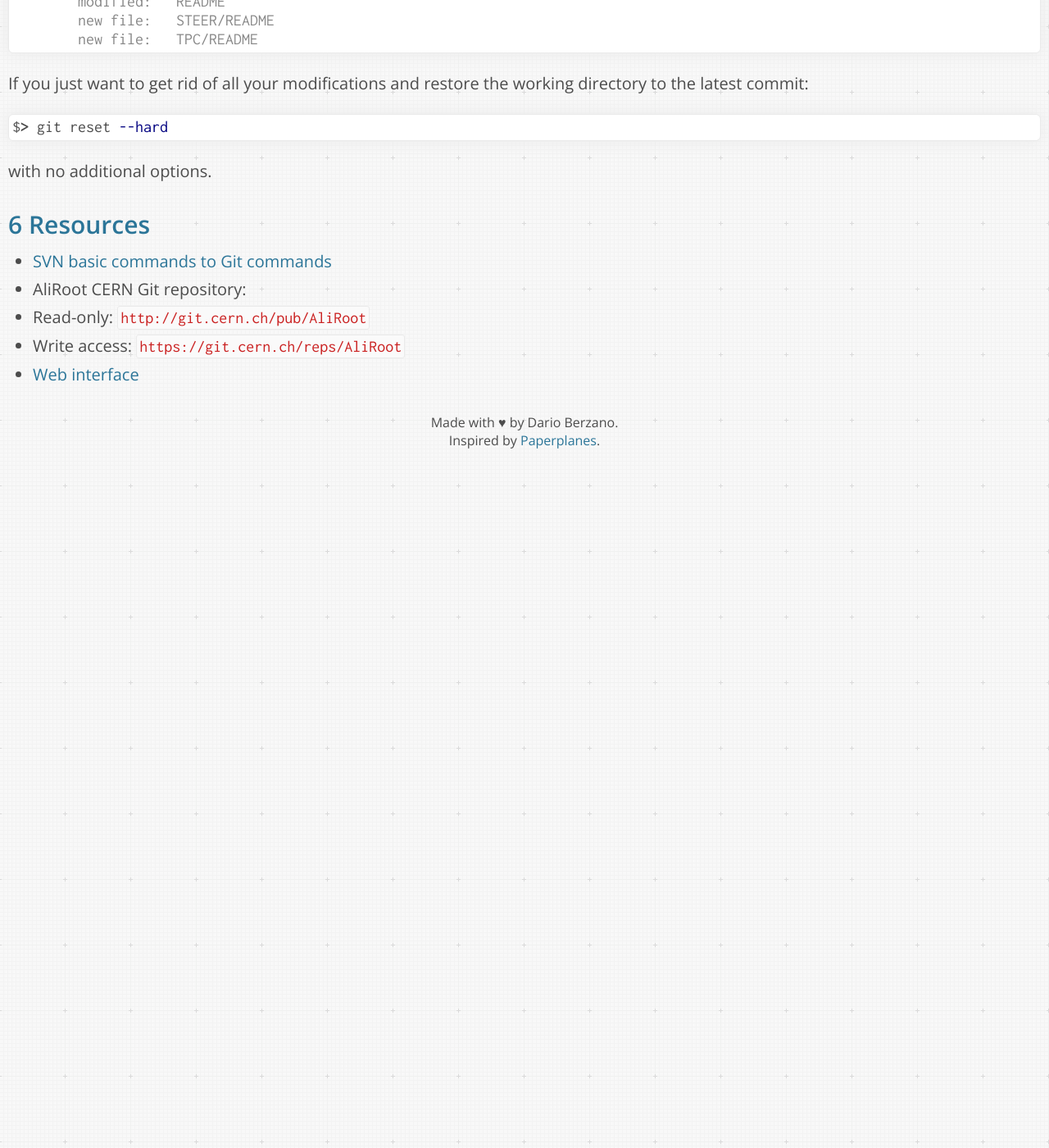
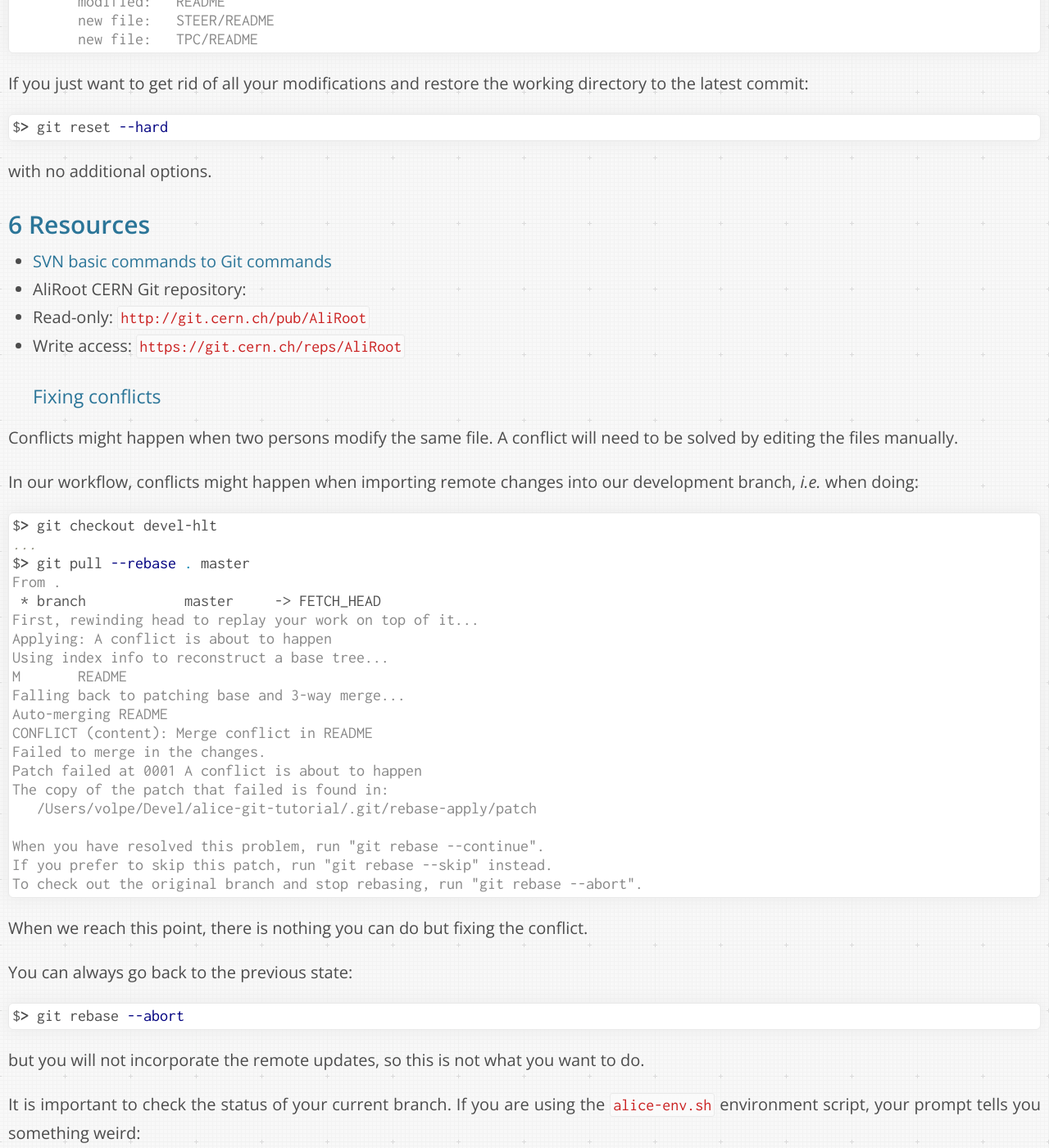
Before and after one commit to dberzano/dberzano.github.io, a Jekyll site: the page built from alice/git/index.md, in a window 1280 px wide and 1400 px high, scrolled down 32288 px. Shown: the whole window at 82% size. Built offline with Jekyll 4.4.1, drawn with Linux system fonts in a browser that asks for light colours; Markdown is read by kramdown in place of the engine named in the settings; before the commit the page ends 32861 px from its top, so only the background shows below that; some of the changed text lies outside the part shown.

Commit message:
GitTut: resolving conflicts

````diff
--- a/alice/git/index.md
+++ b/alice/git/index.md
@@ -497,7 +497,7 @@
 If you have sourced the script, whenever you are in a Git clone the prompt will
 constantly tell you what is your current branch:
 
-```console
+```
 git: you are currently on branch master
 [AliEnv] yabba@host [alice-git-tutorial] $>
 ```
@@ -1390,4 +1390,149 @@
 * AliRoot CERN Git repository:
  * Read-only: `http://git.cern.ch/pub/AliRoot`
  * Write access: `https://git.cern.ch/reps/AliRoot`
+### Fixing conflicts
+
+**Conflicts** might happen when two persons modify the same file. A conflict
+will need to be solved by editing the files manually.
+
+In our workflow, conflicts might happen when importing remote changes into our
+development branch, *i.e.* when doing:
+
+```console
+$> git checkout devel-hlt
+...
+$> git pull --rebase . master
+From .
+ * branch            master     -> FETCH_HEAD
+First, rewinding head to replay your work on top of it...
+Applying: A conflict is about to happen
+Using index info to reconstruct a base tree...
+M	README
+Falling back to patching base and 3-way merge...
+Auto-merging README
+CONFLICT (content): Merge conflict in README
+Failed to merge in the changes.
+Patch failed at 0001 A conflict is about to happen
+The copy of the patch that failed is found in:
+   /Users/volpe/Devel/alice-git-tutorial/.git/rebase-apply/patch
+
+When you have resolved this problem, run "git rebase --continue".
+If you prefer to skip this patch, run "git rebase --skip" instead.
+To check out the original branch and stop rebasing, run "git rebase --abort".
+```
+
+When we reach this point, there is nothing you can do but fixing the conflict.
+
+You can always go back to the previous state:
+
+```console
+$> git rebase --abort
+```
+
+but you will not incorporate the remote updates, so this is not what you want to
+do.
+
+It is important to check the status of your current branch. If you are using
+the `alice-env.sh` environment script, your prompt tells you something weird:
+
+```
+git: you are not currently on any branch
+[AliEnv] yabba@host [alice-git-tutorial] $>
+```
+
+Check the status with the usual command:
+
+```console
+$> git status
+rebase in progress; onto 14dc7ec
+You are currently rebasing branch 'devel-hlt' on '14dc7ec'.
+  (fix conflicts and then run "git rebase --continue")
+  (use "git rebase --skip" to skip this patch)
+  (use "git rebase --abort" to check out the original branch)
+
+Unmerged paths:
+  (use "git reset HEAD <file>..." to unstage)
+  (use "git add <file>..." to mark resolution)
+
+	both modified:      README
+
+no changes added to commit (use "git add" and/or "git commit -a")
+```
+
+There is a new section called "unmerged paths", where a file is labelled as
+**both modified**: this means that you modified it, but somebody else did it as
+well.
+
+Open the file with an editor to see what is going on.
+
+```
+<<<<<<< HEAD
+This is the main README file.
+=======
+See if we can push the "forbidden" file
+Creating a conflict with a second line
+>>>>>>> A conflict is about to happen
+```
+
+Git has inserted **both** versions of the files in the same file, separating
+them with special markers. There might be several sections like this in the same
+file: go through all of them by searching for `<<<<<<<` and `>>>>>>>` in your
+editor.
+
+The format of such sections is the following:
+
+```
+...non-conflicting part of the text file...
+<<<<<<< HEAD
+...other's version...
+=======
+...my version...
+>>>>>>> Name of my conflicting commit
+...another non-conflicting part of the text file...
+```
+
+There is no recipe that tells you what to do. You should interpret the intention
+of the original programmer, and rewrite the conflicting section.
+
+In our case, we do this:
+
+```
+This is the main README file.
+Creating a conflict with a second line
+```
+
+The final file **must not have** any `<<<<<<<`, `=======` and `>>>>>>>` markers
+anymore. It must be the new file as you would like it to be after solving the
+conflict.
+
+Save your fixed file. You then need to add it to the commit, and continuing with
+the rebase operation:
+
+```console
+$> git add README
+$> git rebase --continue
+Applying: A conflict is about to happen
+```
+
+Your original commit (named *"A conflict is about to happen"* in this case) has
+been modified and it does no longer conflict with the upstream modifications.
+
+**Note:** after you have resolved a conflict, another might appear. The rebase
+operation will be finished only when the latest conflict has been resolved.
+
+> Resolving conflicts is frustrating, so you should minimize them in the first
+> place. **Update your devel branch very often:** the more you stay "behind",
+> the more you are likely to run into conflicts.
+>
+> If you pospone updating because "you might break something", you are making
+> your problems bigger for later: **bite the bullet and update often**.
+>
+> Remember: you can always **[backup](#backup_a_branch_and_restore_it) your
+> branch** before updating.
+
+Finally, keep in mind that conflicts might happen when doing various operations,
+not only `git pull --rebase`. For instance they can happen when doing
+`git stash pop` (or `git stash apply`). Whenever Git encounters a conflict, it
+will tell you and produce text files containing the conflicting parts.
+
  * [Web interface](https://git.cern.ch/web/AliRoot.git)
````
